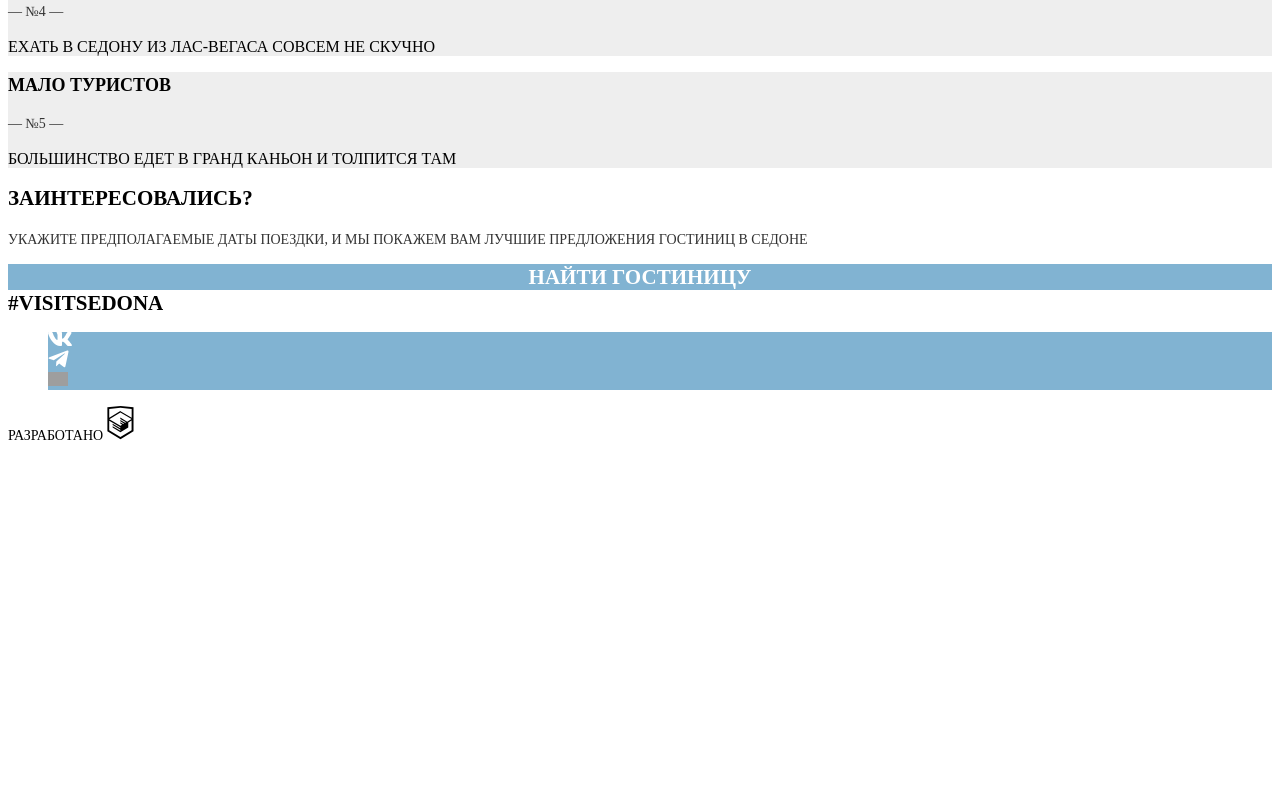
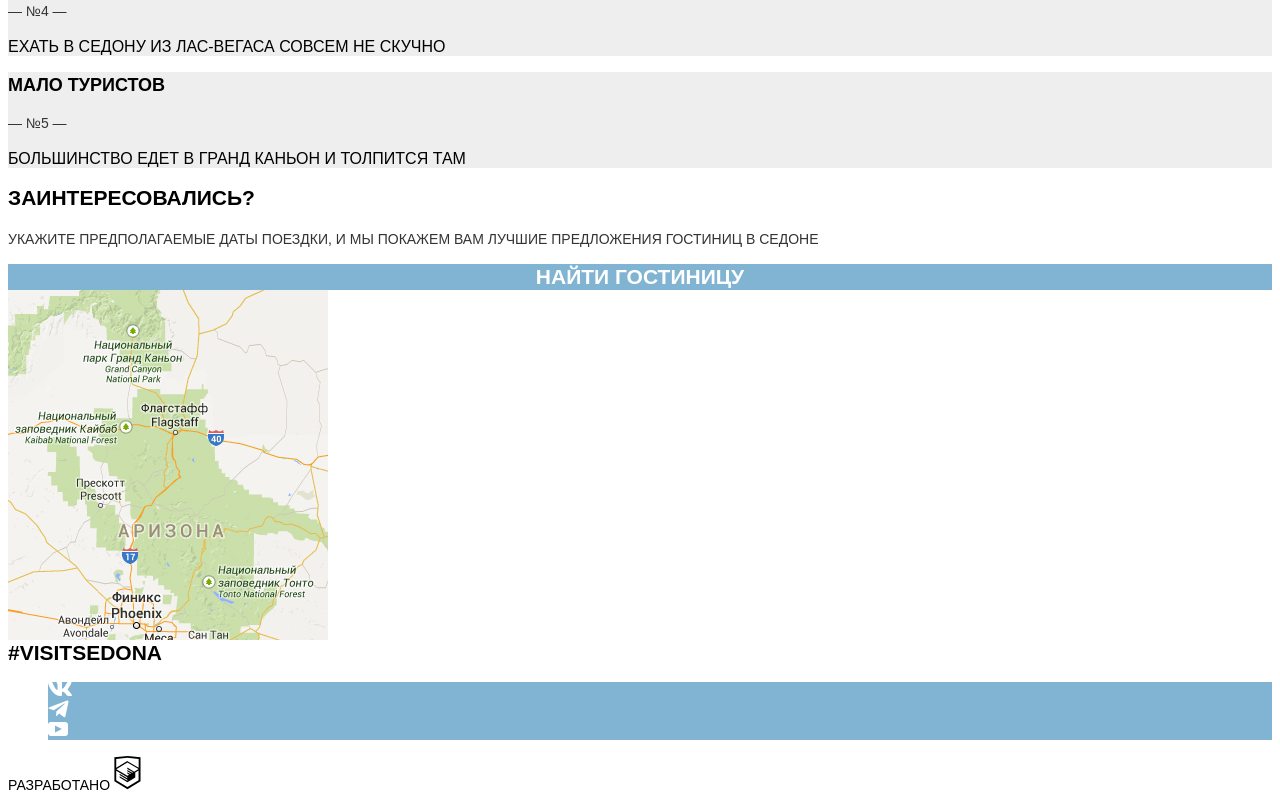
Before and after one commit to htmlacademy-adaptive/2014223-sedona-26, a plain HTML site: page 3/index.html in a window 1280 px wide. Shown: the part 1832-2636 px from the top of the page. Before the commit the page ends 2286 px from the top, so only its background shows below. Drawn offline with Linux system fonts and the light colour scheme; grey boxes are pictures that could not be loaded.

Commit message:
:heavy_check_mark: Сборка #3

```diff
--- a/3/css/style.css
+++ b/3/css/style.css
@@ -1,18 +1,18 @@
 body {
-  font-family: "PT Sans";
+  font-family: "PT Sans", sans-serif;
 }
 @font-face {
   font-family: "PT Sans";
   font-style: normal;
   font-weight: 400;
-  src: url("/source/fonts/PTsans/PT-Sans_Regular.woff2") format "woff2";
+  src: url("/source/fonts/ptsans.woff2") format "woff2", url("/source/fonts/ptsans.woff") format "woff";
   font-display: swap;
 }
 @font-face {
   font-family: "PT Sans";
   font-style: normal;
   font-weight: 700;
-  src: url("/source/fonts/ptsansbold.woff2") format "woff2";
+  src: url("/source/fonts/ptsansbold.woff2") format "woff2", url("/source/fonts/ptsansbold.woff") format "woff";
   font-display: swap;
 }
 .main-header {
@@ -145,7 +145,9 @@ body {
 }
 .map {
   display: block;
-  background-image: url("/source/img/map-mobile.png");
+  width: 320px;
+  height: 350px;
+  background-image: url("../../img/map-mobile.jpg");
 }
 .main-footer {
   text-transform: uppercase;
--- a/3/index.html
+++ b/3/index.html
@@ -48,7 +48,7 @@
           <p class="major-davantages__description">седона не аттракцион для туристов, там течет своя жизнь</p>
         </div>
           <div class="major-advantages__photo">
-            <img class="city-photo" src="img/photo-city.png" width="512" height="256" alt="фотография города.">
+            <img class="city-photo" src="img/photo-city.jpg" width="512" height="256" alt="фотография города.">
           </div>
         <ul class="city-attractions-list">
           <li class="city-attractions-list__item">
@@ -70,7 +70,7 @@
       </li>
       <li class="main-advantages-list__item major-advantages major-advantages--bridge">
         <div class="major-advantages__photo">
-          <img class="bridge-photo" src="img/photo-bridge.png" width="512" height="256" alt="фотография моста.">
+          <img class="bridge-photo" src="img/photo-bridge.jpg" width="512" height="256" alt="фотография моста.">
         </div>
         <div class="major-advantages__wrapper">
         <h2 class="major-advantages__title">там есть мост дьявола</h2>
@@ -113,7 +113,7 @@
       <img class="main-footer-social-list__icon" src="img/tg-icon.svg" width="21" height="18" alt="иконка инстаграма.">
     </li>
     <li class="main-footer-social-list__item">
-      <img class="main-footer-social-list__icon" src="img/yt-tg.svg" width="20" height="14" alt="иконка ютуба.">
+      <img class="main-footer-social-list__icon" src="img/yt-icon.svg" width="20" height="14" alt="иконка ютуба.">
     </li>
   </ul>
   <a class="main-footer__academy-link">
```
Also changed, not shown: 3/img/map-mobile.jpg (added), 3/img/photo-bridge.jpg (added), 3/img/photo-city.jpg (added), 1 other file.
